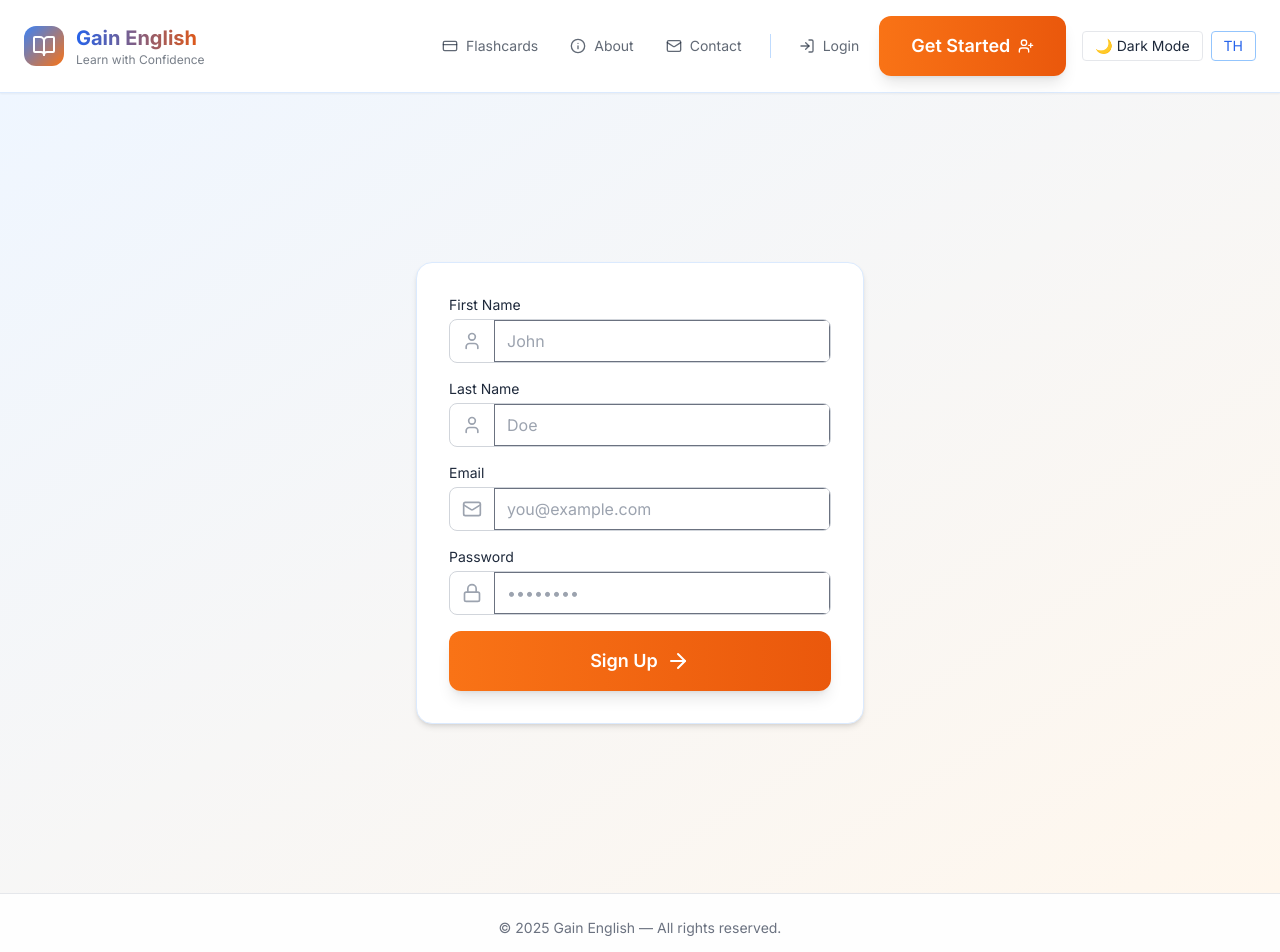
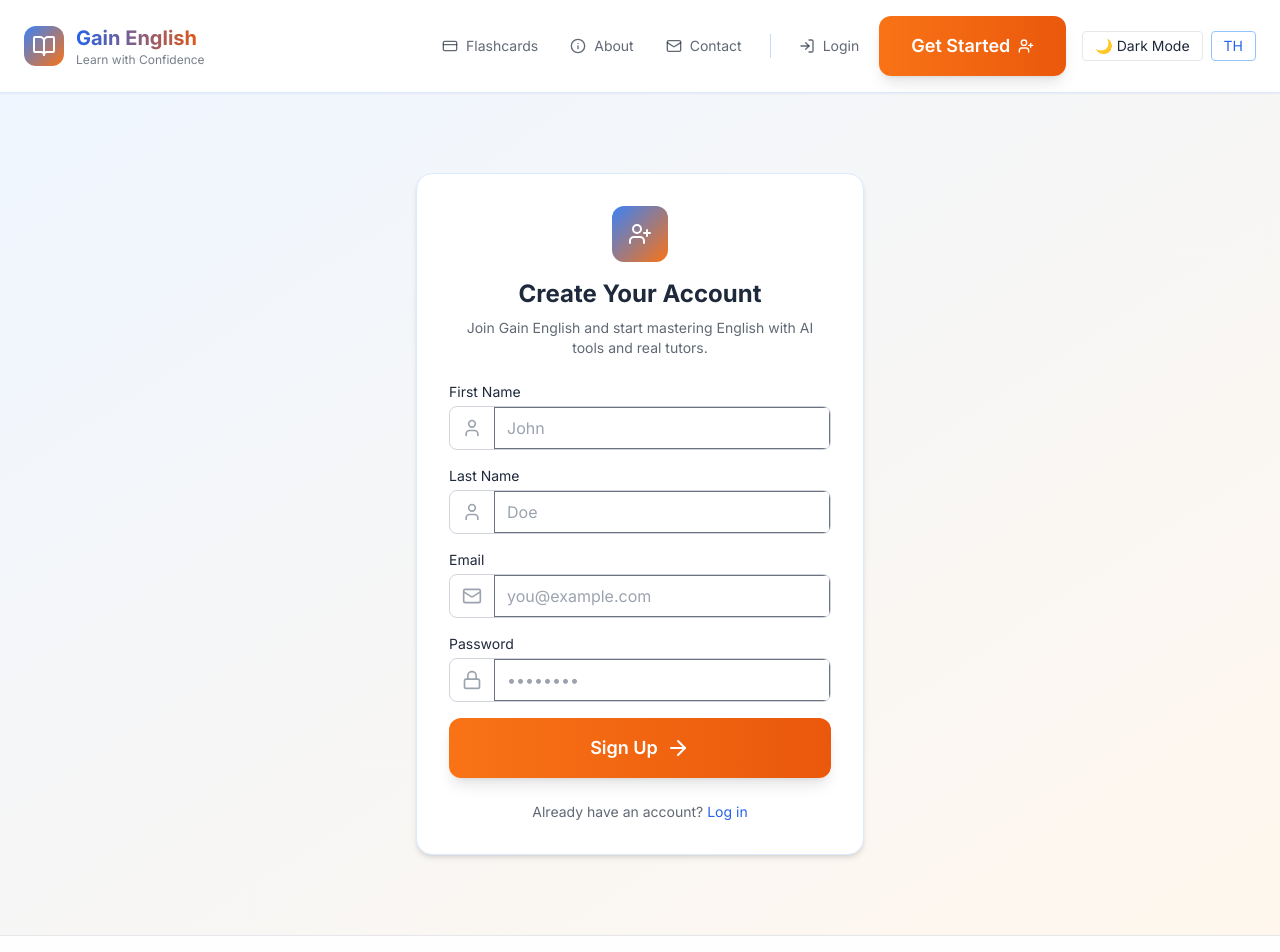
Before and after one commit to afk-bro/tiger-english, a React (Vite) app: page /register in a window 1280 px wide. Shown: the top 952 px of the page. Built offline with nearby package versions, Linux system fonts and the light colour scheme.

Commit message:
added tite and subtitle and login section to Register.tsx

```diff
--- a/src/pages/Register.tsx
+++ b/src/pages/Register.tsx
@@ -4,9 +4,9 @@ import { zodResolver } from "@hookform/resolvers/zod";
 import Layout from "../components/Layout";
 import Button from "../components/ui/Button";
 import FormInput from "../components/ui/FormInput";
-import { Mail, Lock, User, ArrowRight } from "lucide-react";
-import { useTranslation } from 'react-i18next';
-
+import { Mail, Lock, User, ArrowRight, UserPlus } from "lucide-react";
+import { useTranslation } from "react-i18next";
+import { Link } from 'react-router-dom'
 
 export default function Register() {
   const schema = z.object({
@@ -28,7 +28,6 @@ export default function Register() {
 
   const { t } = useTranslation();
 
-
   const onSubmit = (data: FormData) => {
     console.log("Registering:", data);
     // send to Supabase or show toast
@@ -36,13 +35,23 @@ export default function Register() {
   return (
     <Layout>
       <section className="min-h-screen flex items-center justify-center bg-gradient-to-br from-primary-50 to-accent-50 dark:from-base-dark dark:to-primary-900/20 px-6 py-20">
-
         <div className="w-full max-w-md bg-white dark:bg-base-dark border border-primary-100 dark:border-primary-700/40 rounded-2xl shadow-md p-8 space-y-6">
           {/* ... header stuff here ... */}
+          <div className="text-center">
+            <div className="inline-flex items-center justify-center w-14 h-14 bg-gradient-to-br from-primary-500 to-accent-500 rounded-xl mb-4">
+              <UserPlus className="text-white w-6 h-6" />
+            </div>
+            <h2 className="text-2xl font-bold text-text-light dark:text-text-dark">
+              {t("register.title")}
+            </h2>
+            <p className="text-sm text-text-light/70 dark:text-text-dark/70 mt-2">
+              {t("register.subtitle")}
+            </p>
+          </div>
 
           <form className="space-y-4" onSubmit={handleSubmit(onSubmit)}>
             <FormInput
-              label={t('register.first_name')}
+              label={t("register.first_name")}
               icon={
                 <User className="w-5 h-5 text-gray-400 dark:text-gray-500" />
               }
@@ -55,7 +64,7 @@ export default function Register() {
               </p>
             )}
             <FormInput
-              label={t('register.last_name')}
+              label={t("register.last_name")}
               icon={
                 <User className="w-5 h-5 text-gray-400 dark:text-gray-500" />
               }
@@ -68,7 +77,7 @@ export default function Register() {
               </p>
             )}
             <FormInput
-              label={t('register.email')}
+              label={t("register.email")}
               icon={
                 <Mail className="w-5 h-5 text-gray-400 dark:text-gray-500" />
               }
@@ -82,7 +91,7 @@ export default function Register() {
               </p>
             )}
             <FormInput
-              label={t('register.password')}
+              label={t("register.password")}
               icon={
                 <Lock className="w-5 h-5 text-gray-400 dark:text-gray-500" />
               }
@@ -101,11 +110,20 @@ export default function Register() {
               iconRight={<ArrowRight />}
               className="w-full"
             >
-              {t('register.submit')}
+              {t("register.submit")}
             </Button>
           </form>
 
           {/* ... login link ... */}
+          <p className="text-sm text-center text-text-light/70 dark:text-text-dark/70">
+            {t("register.login_link")}{" "}
+            <Link
+              to="/login"
+              className="text-primary-600 dark:text-primary-400 font-medium hover:underline"
+            >
+              {t("register.login_cta")}
+            </Link>
+          </p>
         </div>
       </section>
     </Layout>
```
